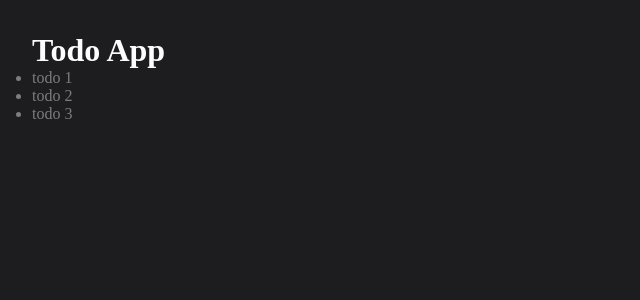
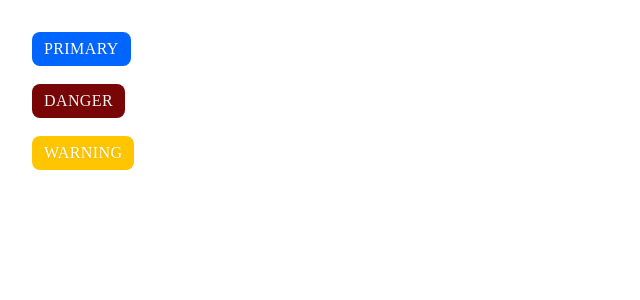
Before and after one commit to reactprojects61385/sample-react-project, a React (Create React App) app: page / in a window 1280 px wide. Shown: the top 300 px of the page, without its empty margins (0-640 px from the left). Built offline with nearby package versions, Linux system fonts and the light colour scheme; a web font is replaced by a local one.

Commit message:
component system

```diff
--- a/package.json
+++ b/package.json
@@ -10,6 +10,7 @@
     "@testing-library/react": "^13.4.0",
     "@testing-library/user-event": "^13.5.0",
     "bootstrap": "^5.2.3",
+    "classnames": "^2.3.2",
     "react": "^18.2.0",
     "react-bootstrap": "^2.7.0",
     "react-dom": "^18.2.0",
--- a/src/App.js
+++ b/src/App.js
@@ -1,5 +1,6 @@
 // import { createElement } from "react";
 import "./global.css";
+import Button from "./components/Button";
 
 function App() {
   const todos = ["todo 1", "todo 2", "todo 3"];
@@ -23,7 +24,7 @@ function App() {
 
   return main;*/
 
-  return (
+  /*return (
     <main id="main" className="content">
       <h1
         style={{
@@ -41,6 +42,16 @@ function App() {
         ))}
       </ul>
     </main>
+  );*/
+
+  return (
+    <>
+      <main>
+        <Button text="primary" />
+        <Button text="danger" variant="danger" />
+        <Button text="warning" variant="warning" />
+      </main>
+    </>
   );
 }
 
--- /dev/null
+++ b/src/components/Button.js
@@ -0,0 +1,21 @@
+import { Fragment } from "react";
+import classNames from "classnames";
+
+export default function Button({ text, variant = "primary", type = "button" }) {
+  return (
+    <Fragment>
+      <button
+        className={classNames({
+          primary: variant === "primary",
+          danger: variant === "danger",
+          warning: variant === "warning",
+        })}
+        type={type}
+      >
+        {text}
+      </button>
+      <br />
+      <br />
+    </Fragment>
+  );
+}
--- a/src/global.css
+++ b/src/global.css
@@ -1,10 +1,10 @@
-@import url('https://fonts.googleapis.com/css2?family=Unbounded:wght@200;300;400;500;600;700;800;900&display=swap');
+@import url("https://fonts.googleapis.com/css2?family=Unbounded:wght@200;300;400;500;600;700;800;900&display=swap");
 
 * {
   margin: 0;
   padding: 0;
   box-sizing: border-box;
-    font-family: 'Unbounded', cursive;
+  font-family: "Unbounded", cursive;
 }
 
 html,
@@ -26,6 +26,51 @@ main {
   color: #7d7d7d;
 }
 
+button {
+  outline: 0;
+  padding: 8px 12px;
+  border: 0;
+  border-radius: 8px;
+  font-size: 16px;
+  cursor: pointer;
+  transition: 0.15s ease;
+  letter-spacing: 0.025em;
+  text-transform: uppercase;
+  text-shadow: 0 1px 3px rgba(0, 0, 0, 0.1);
+}
+
+button:hover {
+  transform: scale(1.055);
+  box-shadow: 0 8px 10px 0 rgba(0, 0, 0, 0.2);
+}
+
+button.primary {
+  background: #06f;
+  color: #fff;
+}
+
+button.primary:hover {
+  background: #0258db !important;
+}
+
+button.danger {
+  background: #790606;
+  color: #f1f1f1;
+}
+
+button.danger:hover {
+  background: #4f0101;
+}
+
+button.warning {
+  background: #ffc600;
+  color: #fff;
+}
+
+button.warning:hover {
+  background: #c36f09 !important;
+}
+
 .black {
   background: #000;
   color: #fff;
```
Also changed, not shown: 1 other file (tests, documents, lock files or other folders). Lines whose indentation alone changed are shown as unchanged.
